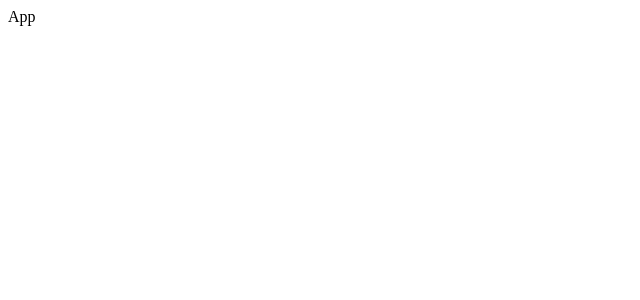
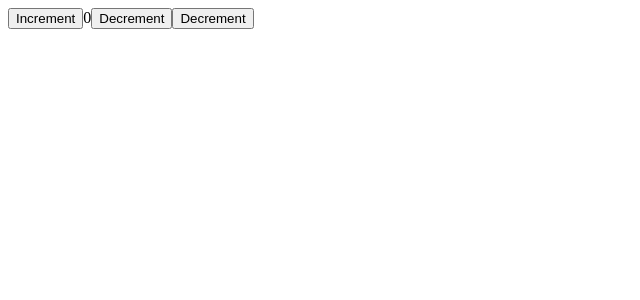
Before and after one commit to steamnp/bfs45, a React (Vite) app: page / in a window 1280 px wide. Shown: the top 300 px of the page, without its empty margins (0-640 px from the left). Built offline with nearby package versions, Linux system fonts and the light colour scheme.

Commit message:
counter functionality working

```diff
--- a/index.html
+++ b/index.html
@@ -2,7 +2,6 @@
 <html lang="en">
   <head>
     <meta charset="UTF-8" />
-    <link rel="icon" type="image/svg+xml" href="/src/assets/countries.png" />
     <meta name="viewport" content="width=device-width, initial-scale=1.0" />
     <title>Vite + React + TS</title>
   </head>
--- a/src/App.tsx
+++ b/src/App.tsx
@@ -1,5 +1,11 @@
+import { Counter } from "./features/counter/Counter";
+
 function App() {
-  return <div>App</div>
+  return (
+    <div>
+      <Counter />
+    </div>
+  );
 }
 
-export default App
+export default App;
--- /dev/null
+++ b/src/app/hooks.ts
@@ -0,0 +1,7 @@
+import { useDispatch, useSelector } from "react-redux";
+import type { TypedUseSelectorHook } from "react-redux";
+import type { RootState, AppDispatch } from "./store";
+
+// Use throughout your app instead of plain `useDispatch` and `useSelector`
+export const useAppDispatch: () => AppDispatch = useDispatch;
+export const useAppSelector: TypedUseSelectorHook<RootState> = useSelector;
--- /dev/null
+++ b/src/app/store.ts
@@ -0,0 +1,12 @@
+import { configureStore } from "@reduxjs/toolkit";
+import counterReducer from "../features/counter/counterSlice";
+
+export const store = configureStore({
+  reducer: {
+    counter: counterReducer,
+  },
+});
+
+// Infer the `RootState` and `AppDispatch` types from the store itself
+export type RootState = ReturnType<typeof store.getState>;
+export type AppDispatch = typeof store.dispatch;
--- a/src/app/store.tsx
+++ /dev/null
@@ -1,5 +0,0 @@
-import { configureStore } from "@reduxjs/toolkit";
-
-export default configureStore({
-  reducer: {},
-});
--- /dev/null
+++ b/src/features/counter/Counter.tsx
@@ -0,0 +1,34 @@
+import { useAppSelector, useAppDispatch } from "../../app/hooks";
+import { decrement, increment, incrementByAmount } from "./counterSlice";
+
+export function Counter() {
+  // The `state` arg is correctly typed as `RootState` already
+  const count = useAppSelector((state) => state.counter.value);
+  const dispatch = useAppDispatch();
+
+  return (
+    <div>
+      <div>
+        <button
+          aria-label="Increment value"
+          onClick={() => dispatch(increment())}
+        >
+          Increment
+        </button>
+        <span>{count}</span>
+        <button
+          aria-label="Decrement value"
+          onClick={() => dispatch(decrement())}
+        >
+          Decrement
+        </button>
+        <button
+          aria-label="Increment by 5"
+          onClick={() => dispatch(incrementByAmount(5))}
+        >
+          Decrement
+        </button>
+      </div>
+    </div>
+  );
+}
--- /dev/null
+++ b/src/features/counter/counterSlice.tsx
@@ -0,0 +1,34 @@
+import { createSlice } from "@reduxjs/toolkit";
+import type { PayloadAction } from "@reduxjs/toolkit";
+
+// Define a type for the slice state
+interface CounterState {
+  value: number;
+}
+
+// Define the initial state using that type
+const initialState: CounterState = {
+  value: 0,
+};
+
+export const counterSlice = createSlice({
+  name: "counter",
+  // `createSlice` will infer the state type from the `initialState` argument
+  initialState,
+  reducers: {
+    increment: (state) => {
+      state.value += 1;
+    },
+    decrement: (state) => {
+      state.value -= 1;
+    },
+    // Use the PayloadAction type to declare the contents of `action.payload`
+    incrementByAmount: (state, action: PayloadAction<number>) => {
+      state.value += action.payload;
+    },
+  },
+});
+
+export const { increment, decrement, incrementByAmount } = counterSlice.actions;
+
+export default counterSlice.reducer;
--- a/src/main.tsx
+++ b/src/main.tsx
@@ -1,6 +1,6 @@
 import ReactDOM from "react-dom/client";
 import App from "./App.tsx";
-import store from "./app/store.tsx";
+import { store } from "./app/store.ts";
 import { Provider } from "react-redux";
 import React from "react";
 
```
